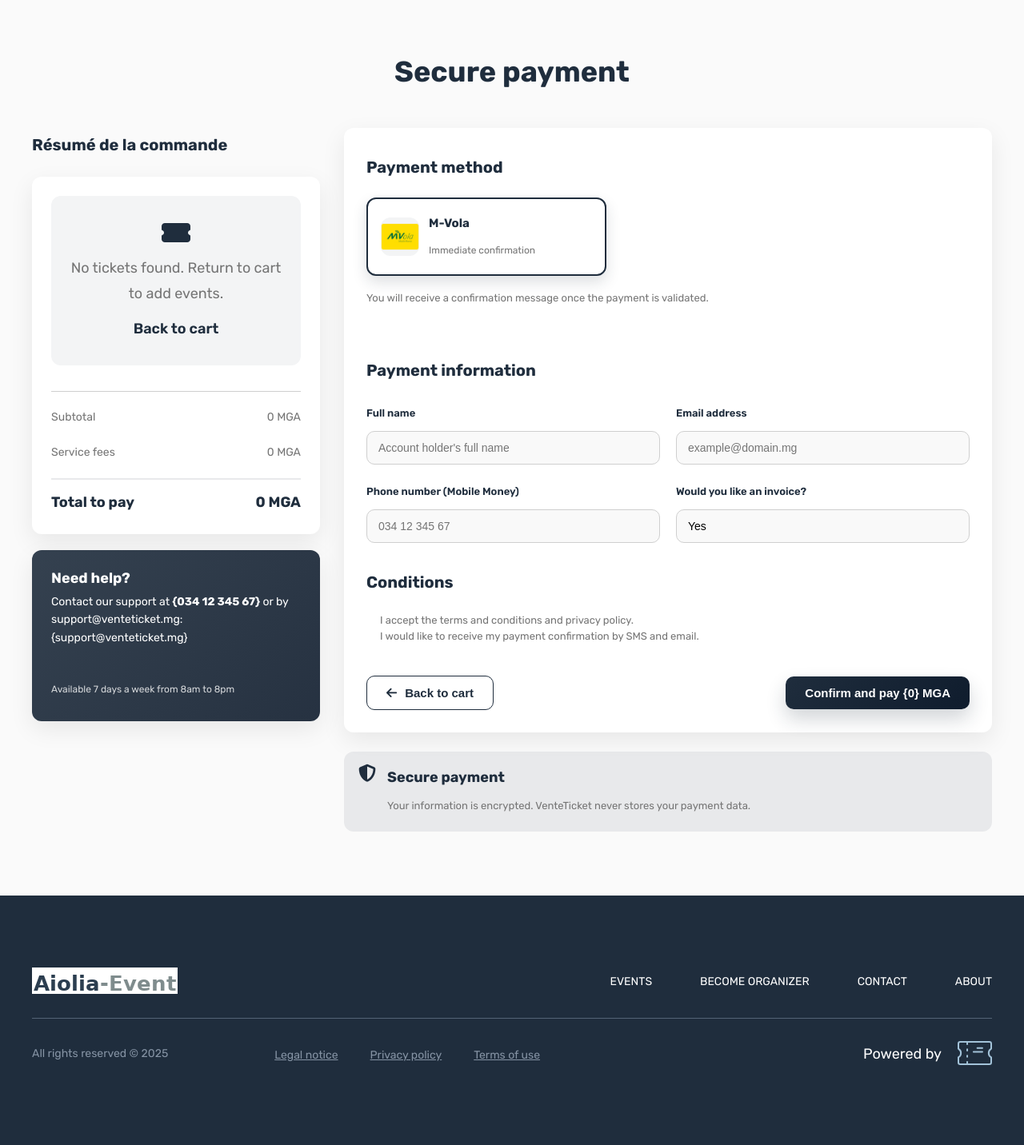
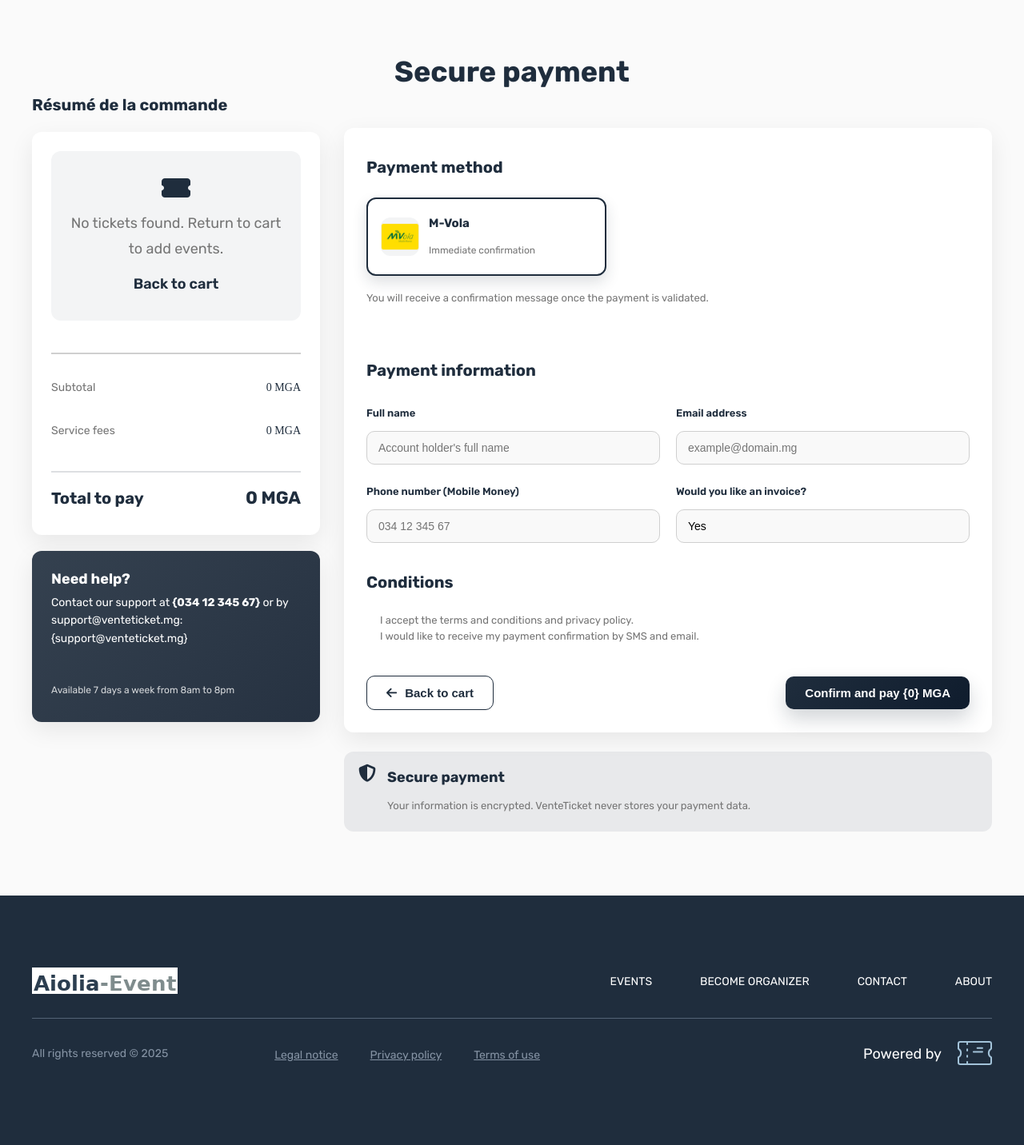
Before and after one commit to ainamanampisoa/Aiolia-event, a Symfony app: template Aiolia-event-front/templates/ticket/payment.html.twig in a window 1280 px wide. Shown: the part 144-1576 px from the top of the page at 80% size. Run offline with Twig, Linux system fonts and the light colour scheme; the template is opened without the code that fills it, so the values that code supplies are empty; some libraries are stand-ins or nearby versions; some web fonts are replaced.

Commit message:
resume commande css

```diff
--- a/Aiolia-event-front/public/vente-ticket/css/payment.css
+++ b/Aiolia-event-front/public/vente-ticket/css/payment.css
@@ -58,13 +58,33 @@
     display: grid;
     grid-template-columns: 360px 1fr;
     gap: 30px;
+    align-items: start;
+}
+
+.payment-summary {
+    display: flex;
+    flex-direction: column;
+    gap: 0;
+    margin-top: -50px;
+}
+
+.payment-content {
+    display: flex;
+    flex-direction: column;
+    gap: 0;
 }
 
 .payment-summary h2,
 .payment-content h2 {
     font-size: 20px;
     margin-bottom: 18px;
+    margin-top: 0;
     color: var(--primary);
+    font-weight: 700;
+}
+
+.payment-summary h2 {
+    margin-bottom: 12px;
 }
 
 .summary-card {
@@ -75,6 +95,7 @@
     display: flex;
     flex-direction: column;
     gap: 20px;
+    margin-top: 0;
 }
 
 .summary-list {
@@ -145,40 +166,83 @@
 }
 
 .summary-totals {
-    margin-top: 12px;
-    border-top: 1px solid var(--gray-light);
-    padding-top: 16px;
+    margin-top: 20px;
+    padding-top: 20px;
+    border-top: 2px solid var(--gray-light);
     display: flex;
     flex-direction: column;
-    gap: 12px;
+    gap: 0;
+}
+
+.summary-totals .totals-section {
+    display: flex;
+    flex-direction: column;
+    gap: 10px;
+    margin-bottom: 16px;
 }
 
 .summary-totals .line {
     display: flex;
     justify-content: space-between;
+    align-items: center;
     font-size: 14px;
     color: var(--gray);
+    padding: 6px 0;
 }
 
-.summary-totals .line.discount-line {
+.summary-totals .line .amount {
+    font-weight: 500;
+    color: var(--primary);
+}
+
+.summary-totals .line.discount {
+    background: rgba(39, 174, 96, 0.08);
+    border-radius: 8px;
+    padding: 10px 12px;
+    margin: 4px -12px;
     color: #27ae60;
     font-weight: 600;
-    padding: 8px 0;
-    border-top: 1px solid rgba(39, 174, 96, 0.2);
-    border-bottom: 1px solid rgba(39, 174, 96, 0.2);
-    background: rgba(39, 174, 96, 0.05);
-    margin: 4px -12px;
-    padding: 8px 12px;
-    border-radius: 6px;
+}
+
+.summary-totals .line.discount .discount-label {
+    display: flex;
+    align-items: center;
+    gap: 6px;
+    color: #27ae60;
+}
+
+.summary-totals .line.discount .discount-label i {
+    font-size: 14px;
+    color: #27ae60;
+}
+
+.summary-totals .line.discount .discount-label strong {
+    color: #27ae60;
+    font-weight: 700;
+}
+
+.summary-totals .line.discount .discount-amount {
+    color: #27ae60;
+    font-weight: 700;
+    font-size: 15px;
 }
 
 .summary-totals .line.total {
-    font-size: 18px;
+    font-size: 20px;
     font-weight: 700;
     color: var(--primary);
-    margin-top: 4px;
-    padding-top: 12px;
-    border-top: 2px solid rgba(31, 45, 61, 0.1);
+    margin-top: 12px;
+    padding-top: 16px;
+    border-top: 2px solid rgba(31, 45, 61, 0.15);
+    display: flex;
+    justify-content: space-between;
+    align-items: center;
+}
+
+.summary-totals .line.total .total-amount {
+    font-size: 22px;
+    font-weight: 800;
+    color: var(--primary);
 }
 
 .summary-empty {
@@ -243,6 +307,7 @@
     display: flex;
     flex-direction: column;
     gap: 28px;
+    margin-top: 0;
 }
 
 .form-section h2 {
--- a/Aiolia-event-front/templates/ticket/payment.html.twig
+++ b/Aiolia-event-front/templates/ticket/payment.html.twig
@@ -19,7 +19,8 @@
             {% set discountAmount = discountAmount|default(0) %}
             {% set promoCode = promoCode|default(null) %}
             {% set serviceFees = serviceFees|default(0) %}
-            {% set grandTotal = orderTotal + serviceFees %}
+            {# Le grandTotal doit être : sous-total - réduction + frais de service #}
+            {% set grandTotal = subtotal - discountAmount + serviceFees %}
 
             <header class="payment-header">
                 {# <span class="badge-step">Étape 2 sur 3</span> #}
@@ -84,28 +85,30 @@
                         {% endif %}
 
                         <div class="summary-totals">
+                            <div class="totals-section">
                                 <div class="line">
                                     <span>{{ 'tickets.subtotal'|trans }}</span>
-                                <span>{{ subtotal|number_format(0, ',', ' ') }} {{ 'profile_financial.currency_mga'|trans }}</span>
+                                    <span class="amount">{{ subtotal|number_format(0, ',', ' ') }} {{ 'profile_financial.currency_mga'|trans }}</span>
                                 </div>
                                 {% if discountAmount > 0 and promoCode %}
-                            <div class="line discount-line">
-                                <span>
-                                    <i class="fas fa-tag" style="color: #27ae60; margin-right: 5px;"></i>
+                                <div class="line discount">
+                                    <span class="discount-label">
+                                        <i class="fas fa-tag"></i>
                                         Code promo <strong>{{ promoCode }}</strong>
                                     </span>
-                                <span style="color: #27ae60; font-weight: 600;">
+                                    <span class="discount-amount">
                                         -{{ discountAmount|number_format(0, ',', ' ') }} {{ 'profile_financial.currency_mga'|trans }}
                                     </span>
                                 </div>
                                 {% endif %}
                                 <div class="line">
                                     <span>{{ 'tickets.service_fees'|trans }}</span>
-                                <span>{{ serviceFees|number_format(0, ',', ' ') }} {{ 'profile_financial.currency_mga'|trans }}</span>
+                                    <span class="amount">{{ serviceFees|number_format(0, ',', ' ') }} {{ 'profile_financial.currency_mga'|trans }}</span>
+                                </div>
                             </div>
                             <div class="line total">
                                 <span>{{ 'tickets.total_to_pay'|trans }}</span>
-                                <span>{{ grandTotal|number_format(0, ',', ' ') }} {{ 'profile_financial.currency_mga'|trans }}</span>
+                                <span class="total-amount">{{ grandTotal|number_format(0, ',', ' ') }} {{ 'profile_financial.currency_mga'|trans }}</span>
                             </div>
                         </div>
                     </div>
```
Lines whose indentation alone changed are shown as unchanged.
